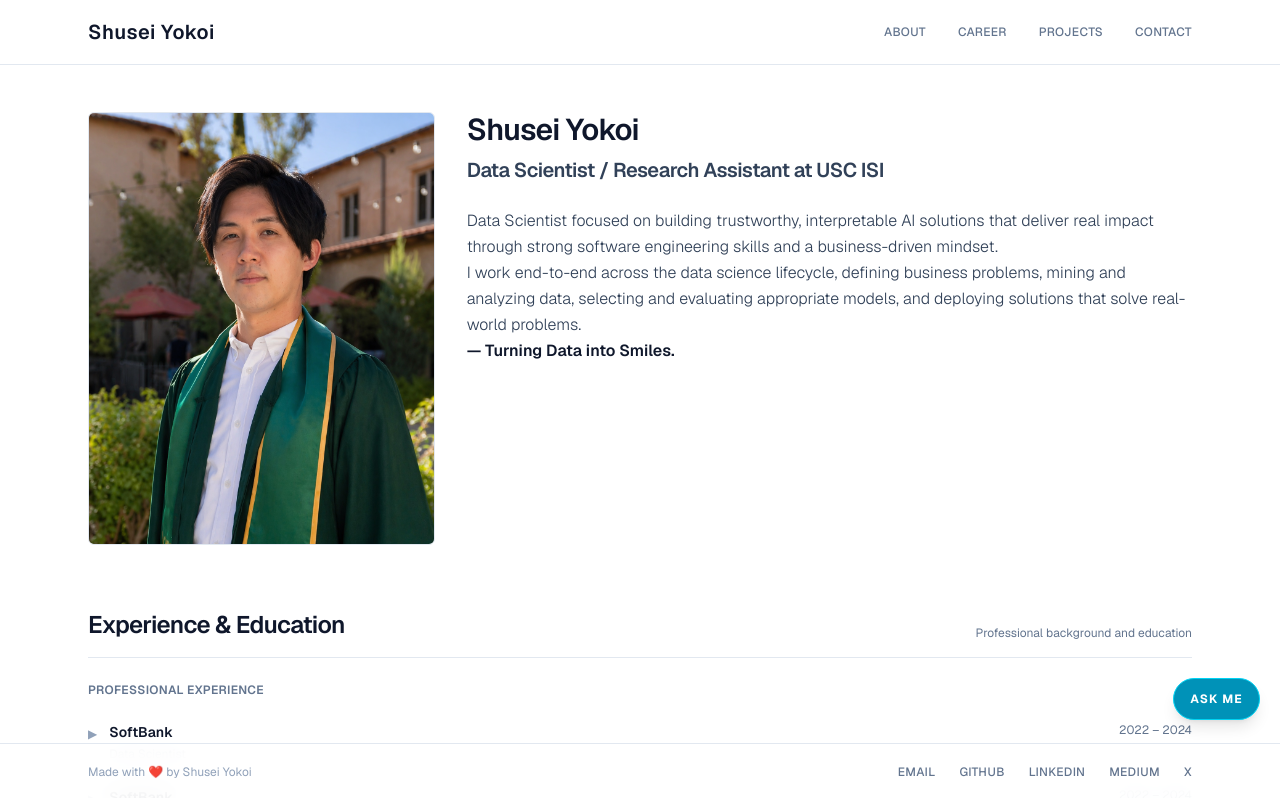
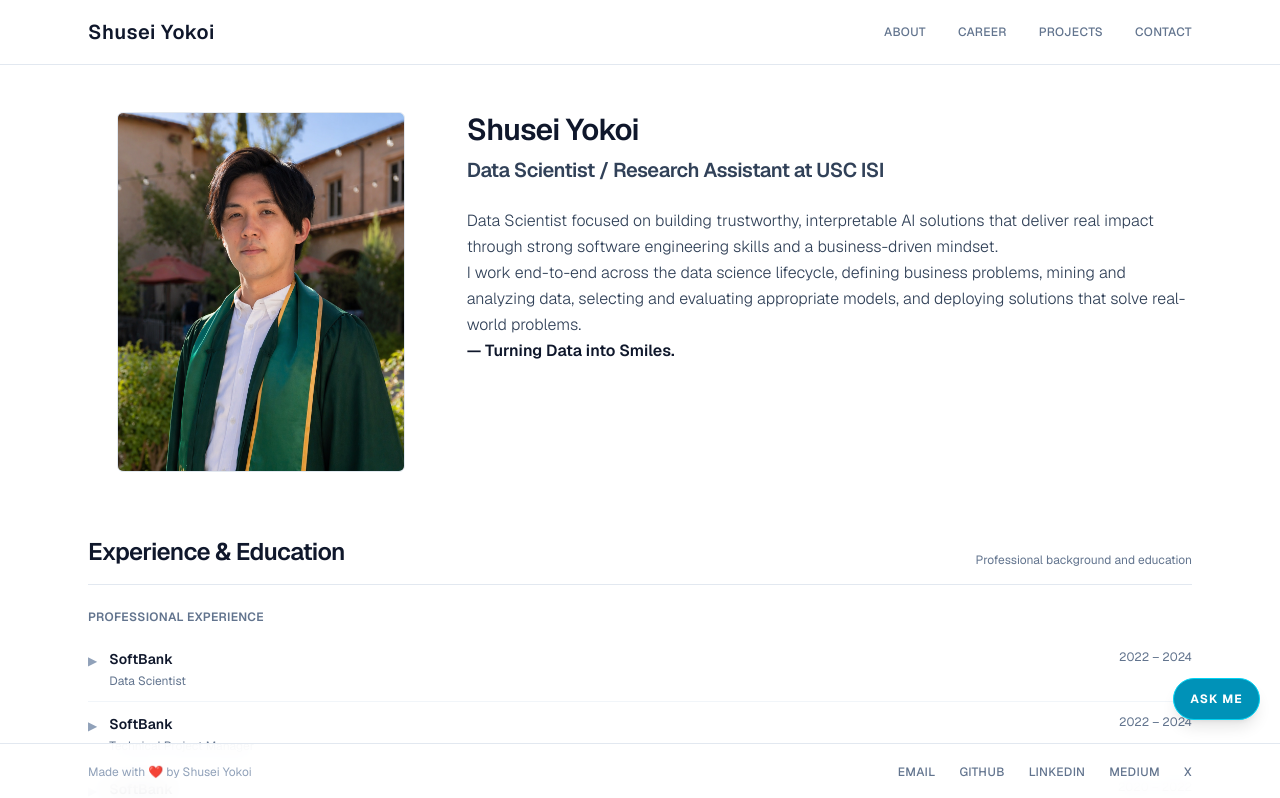
Before and after one commit to shuseiyokoi/portfolio, a Next.js app: page / in a window 1280 px wide. Shown: the top 798 px of the page. Built offline with nearby package versions, Linux system fonts and the light colour scheme.

Commit message:
modify images

```diff
--- a/app/page.tsx
+++ b/app/page.tsx
@@ -50,7 +50,7 @@ const projects = [
       "Systematic comparison of language models like AWS Nova Pro vs. Micro using Promptfoo for RAG performance benchmarking.",
     tags: ["RAG", "AWS", "LLM Evaluation"],
     color: "slate" as const,
-    href: "#948493",
+    href: "https://github.com/shuseiyokoi/LLM-evaluation",
     image: `${basePath}/promptfoo.png`,
     github: "https://github.com/shuseiyokoi/LLM-evaluation",
     notion: "https://shuseiyokoi.notion.site/Promptfoo-LLM-Evaluation-Techniques-23bf61fbe85c8089ab63e64295bca69c",
@@ -204,8 +204,8 @@ export default function Home() {
           id="philosophy"
           className="pt-12 pb-8 grid md:grid-cols-12 gap-8"
         >
-          <div className="md:col-span-4">
-            <div className="relative w-full aspect-[4/5] border border-slate-200 rounded-md overflow-hidden bg-slate-50 group">
+          <div className="md:col-span-4 flex justify-center">
+            <div className="relative w-72 aspect-[4/5] border border-slate-200 rounded-md overflow-hidden bg-slate-50 group">
               <Image
                 src={`${basePath}/photo.png`}
                 alt="Profile"
@@ -770,7 +770,7 @@ export default function Home() {
           </button>
         )}
       </div>
-    </div>
+    </div >
   );
 }
 
```
